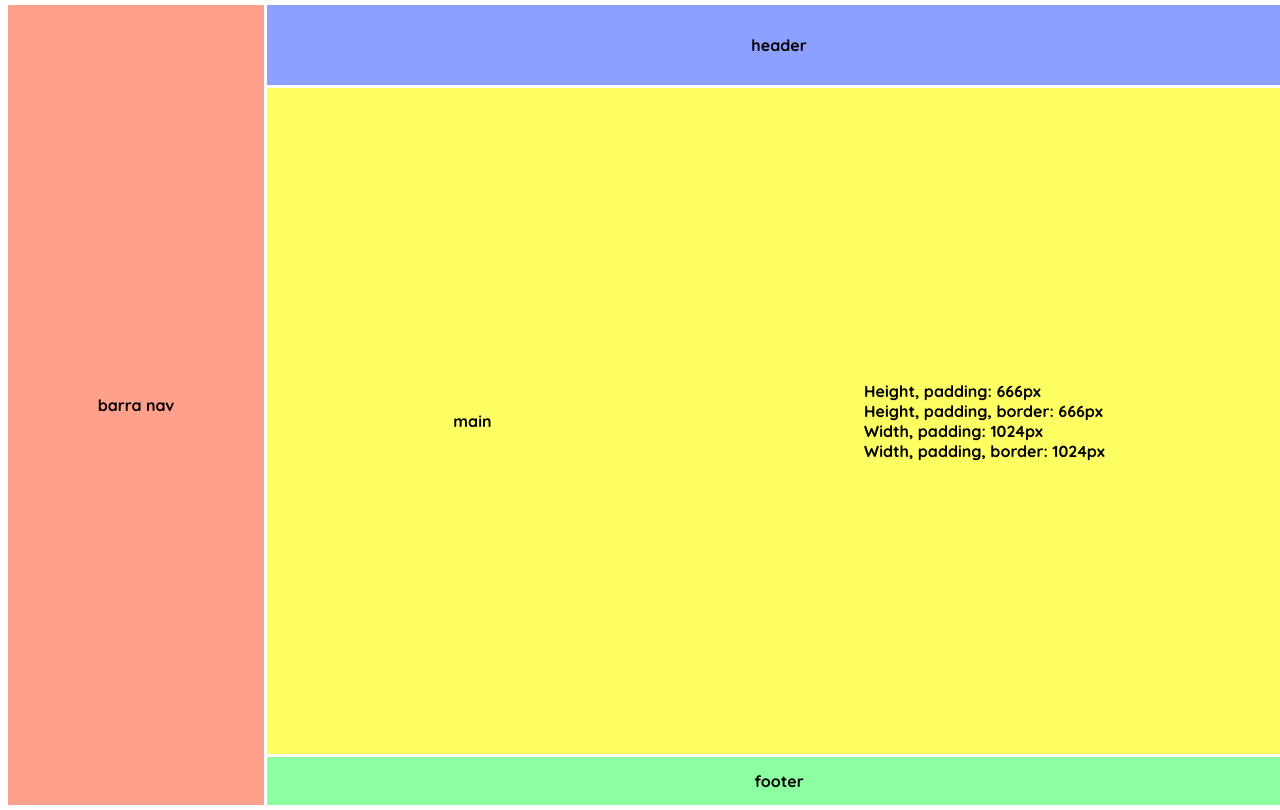
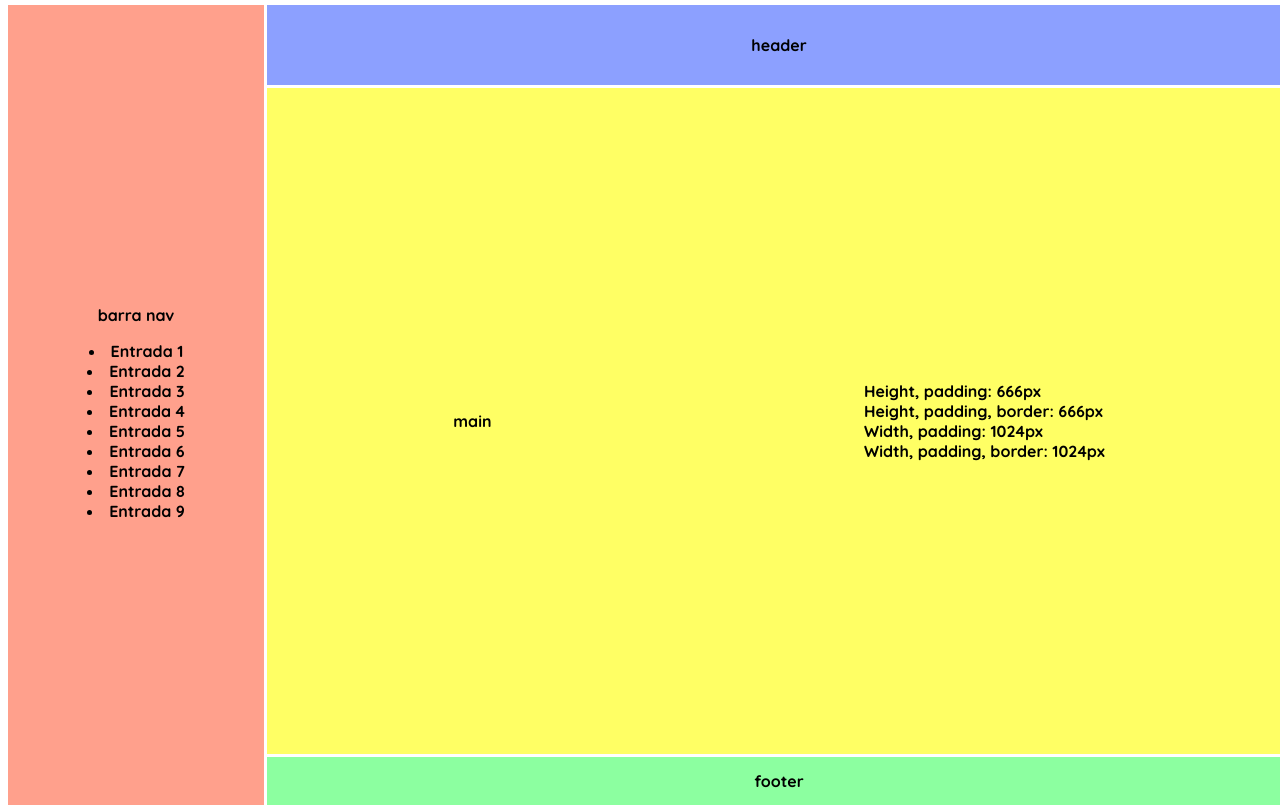
Before and after one commit to maxheadroom2/practica_flujo_contenidos, a plain HTML site: page index.html in a window 1280 px wide. Drawn offline with Linux system fonts and the light colour scheme.

Commit message:
agrego cambios al ancho de los elementos como minimo

```diff
--- a/grid.css
+++ b/grid.css
@@ -1,7 +1,13 @@
-div,
-p {
+body,
+div {
   font-family : 'Quicksand',
                 sans-serif;
+}
+
+p {
+  display         : flex;
+  align-items     : center;
+  justify-content : flex-start;
 }
 
 /*! revisar mas datos aqui  https://developer.mozilla.org/es/docs/Web/CSS/grid-template-areas */
@@ -33,8 +39,10 @@ p {
   display          : flex;
   background-color : #ffa08c;
   align-items      : center;
-  justify-content  : space-around;
+  flex-direction   : column;
+  justify-content  : center;
   grid-area        : nav;
+  min-width: 161px;
 }
 
 #page > main {
@@ -43,6 +51,7 @@ p {
   align-items      : center;
   justify-content  : space-around;
   grid-area        : main;
+  min-width: 378px;
 }
 
 #page > footer {
--- a/index.html
+++ b/index.html
@@ -21,6 +21,15 @@
       </header>
       <nav>
         <p>barra nav</p>
+        <li class="enTradas-1">Entrada 1</li>
+        <li class="enTradas-2">Entrada 2</li>
+        <li class="enTradas-3">Entrada 3</li>
+        <li class="enTradas-4">Entrada 4</li>
+        <li class="enTradas-5">Entrada 5</li>
+        <li class="enTradas-6">Entrada 6</li>
+        <li class="enTradas-7">Entrada 7</li>
+        <li class="enTradas-8">Entrada 8</li>
+        <li class="enTradas-9">Entrada 9</li>
       </nav>
       <main id="myDIV">
         <p>main</p>
```
